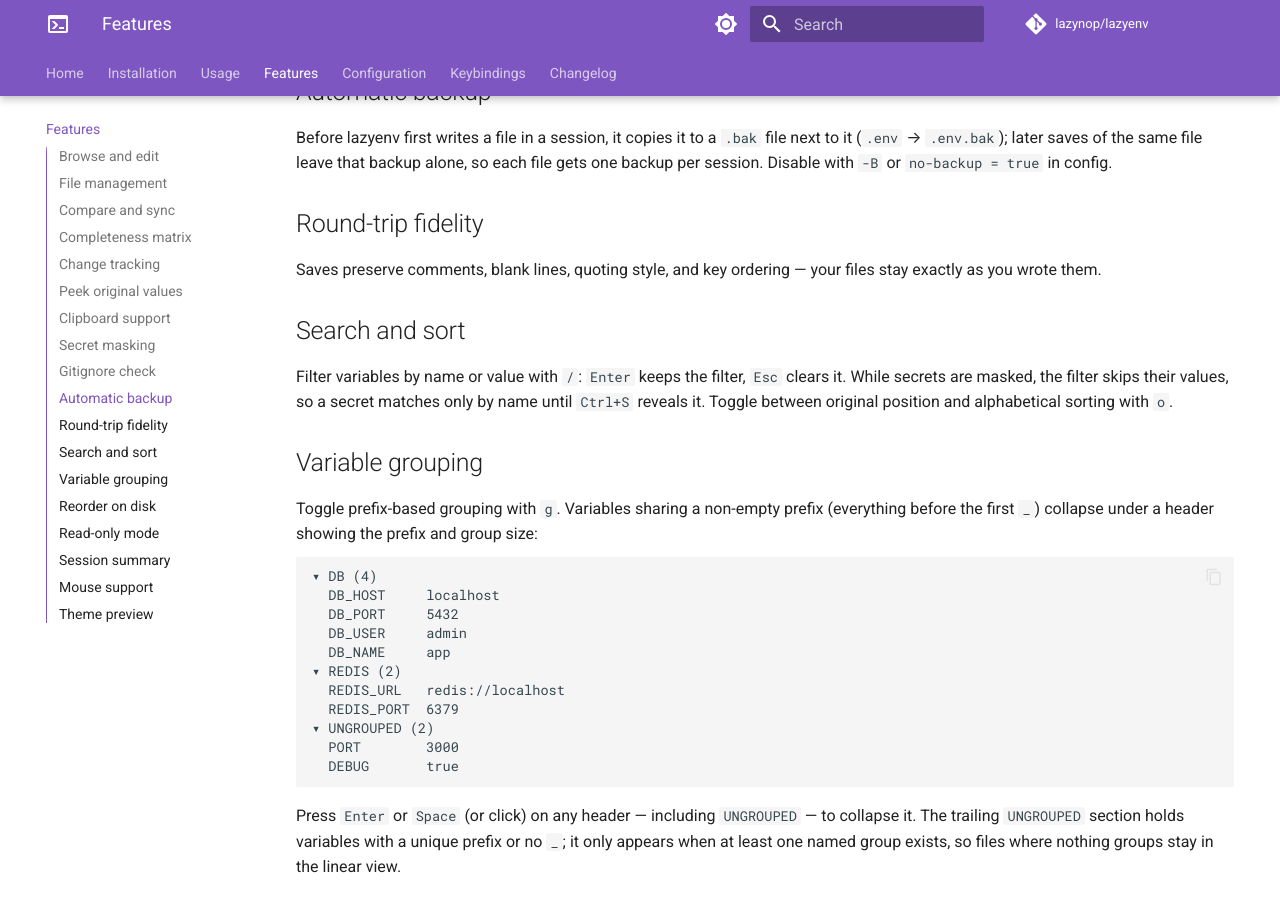
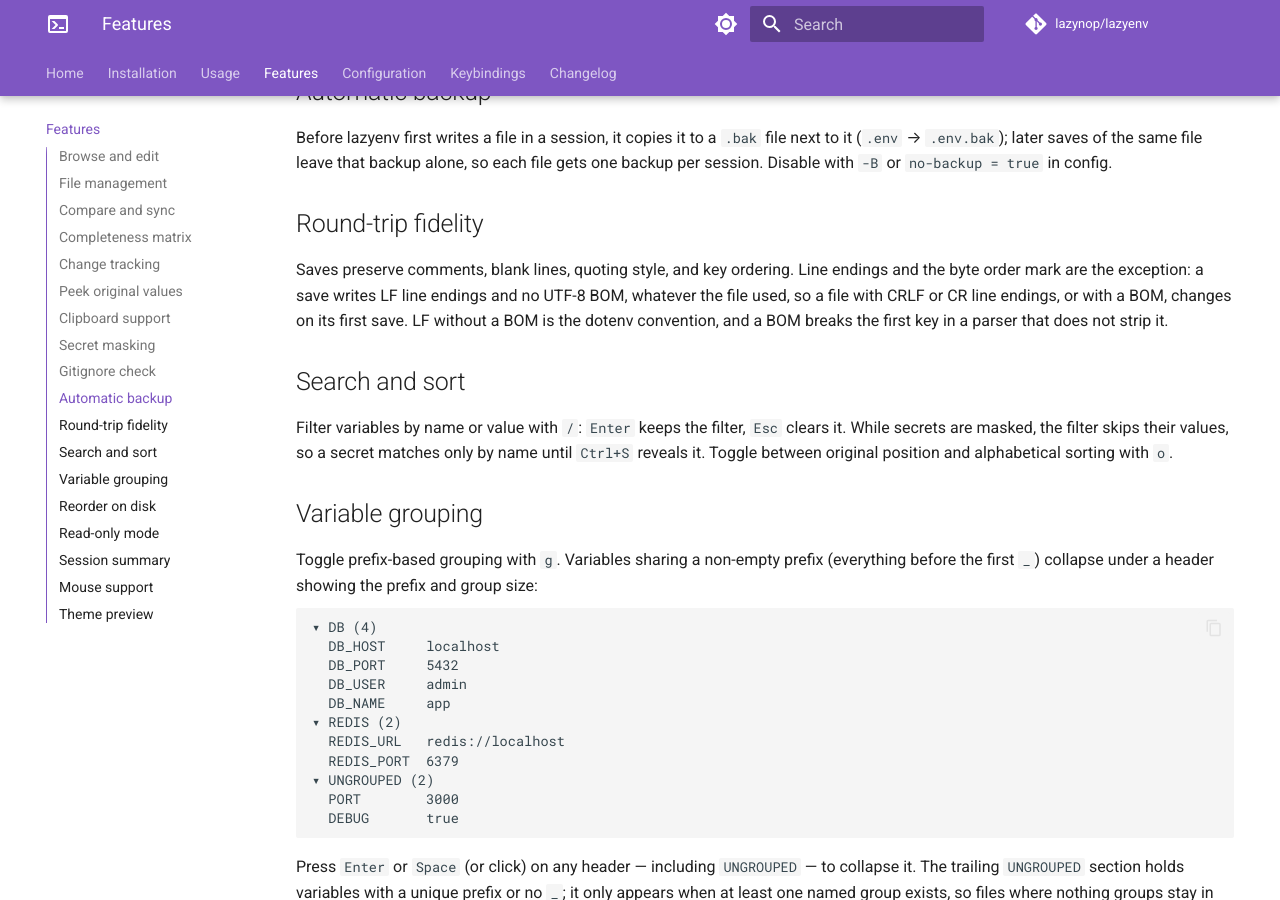
Before and after one commit to lazynop/lazyenv, an MkDocs documentation site: the page built from docs/features.md, in a window 1280 px wide and 900 px high, scrolled down 2578 px. Built offline with MkDocs 1.6.1 and Material for MkDocs 9.7.7, drawn with Linux system fonts in a browser that asks for light colours; comment, search, counter and statistics services are not loaded.

Commit message:
docs(features): state that a save writes LF line endings and no BOM (#103)

```diff
--- a/docs/features.md
+++ b/docs/features.md
@@ -78,7 +78,7 @@ Before lazyenv first writes a file in a session, it copies it to a `.bak` file n
 
 ## Round-trip fidelity
 
-Saves preserve comments, blank lines, quoting style, and key ordering — your files stay exactly as you wrote them.
+Saves preserve comments, blank lines, quoting style, and key ordering. Line endings and the byte order mark are the exception: a save writes LF line endings and no UTF-8 BOM, whatever the file used, so a file with CRLF or CR line endings, or with a BOM, changes on its first save. LF without a BOM is the dotenv convention, and a BOM breaks the first key in a parser that does not strip it.
 
 ## Search and sort
 
```
